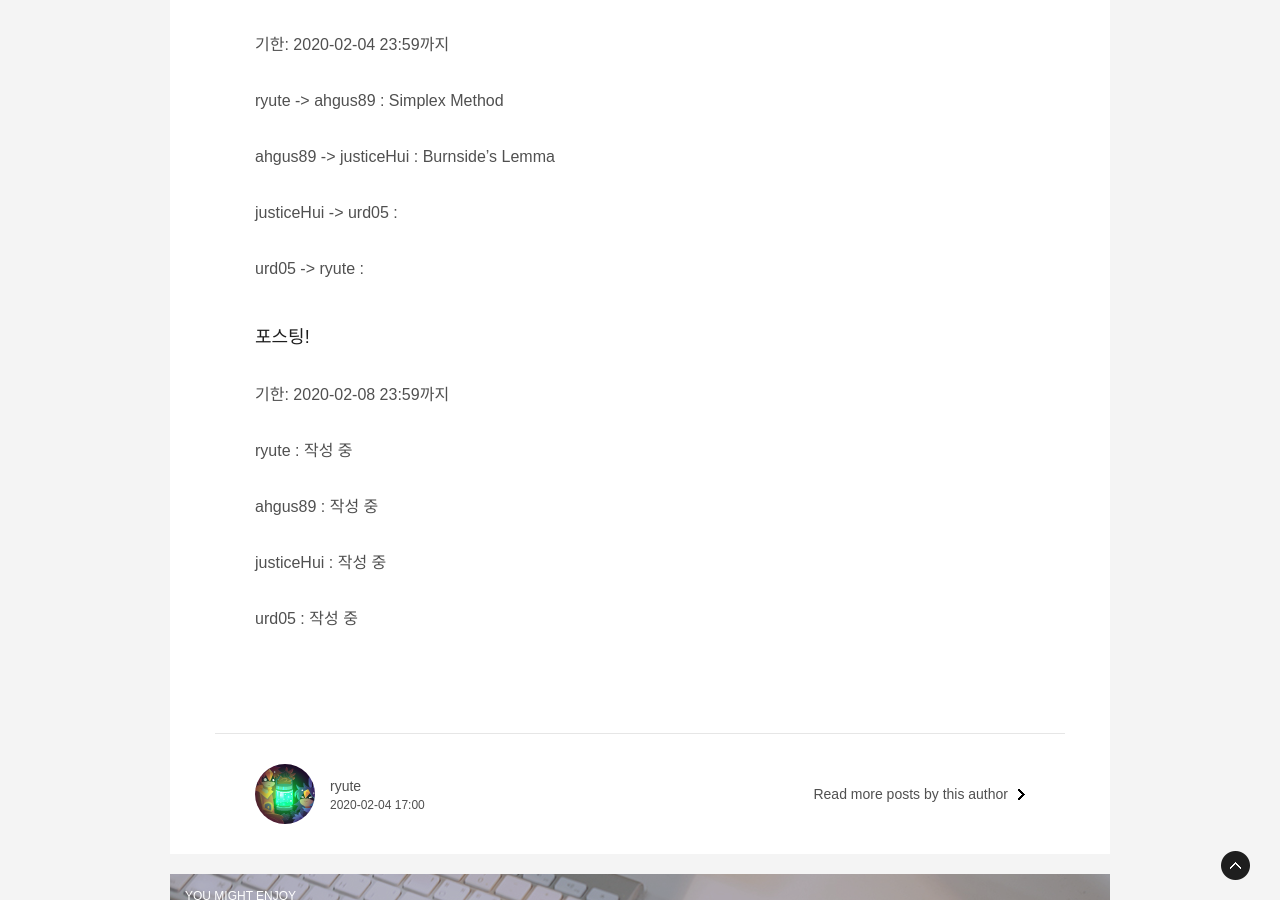
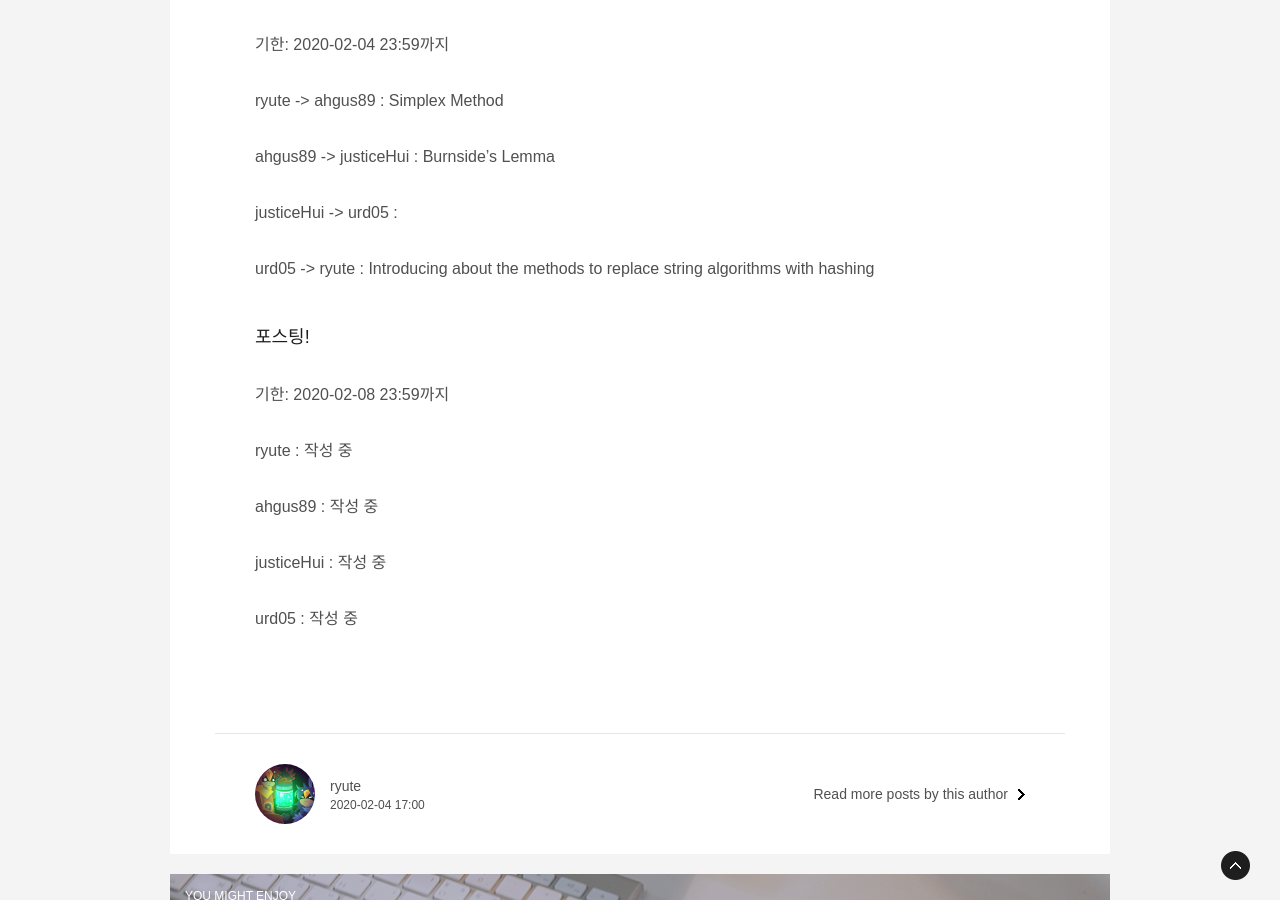
Before and after one commit to algoshitpo/algoshitpo.github.io, a Jekyll site: the page built from _posts/2020-02-04-week1.md, in a window 1280 px wide and 900 px high, scrolled down 665 px. Built offline with Jekyll 4.4.1, drawn with Linux system fonts in a browser that asks for light colours; some web fonts are replaced.

Commit message:
Update 2020-02-04-week1.md

```diff
--- a/_posts/2020-02-04-week1.md
+++ b/_posts/2020-02-04-week1.md
@@ -20,7 +20,7 @@ ahgus89 -> justiceHui : Burnside's Lemma
 
 justiceHui -> urd05 :
 
-urd05 -> ryute :
+urd05 -> ryute : Introducing about the methods to replace string algorithms with hashing
 
 ### 포스팅!
 
```
